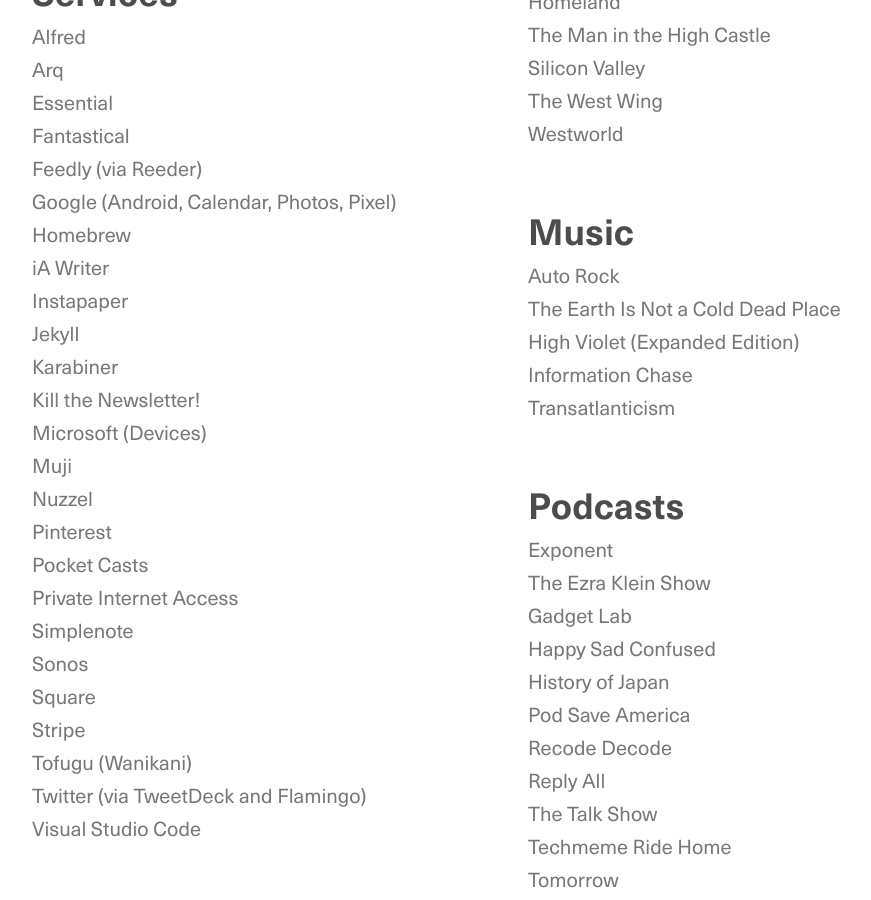
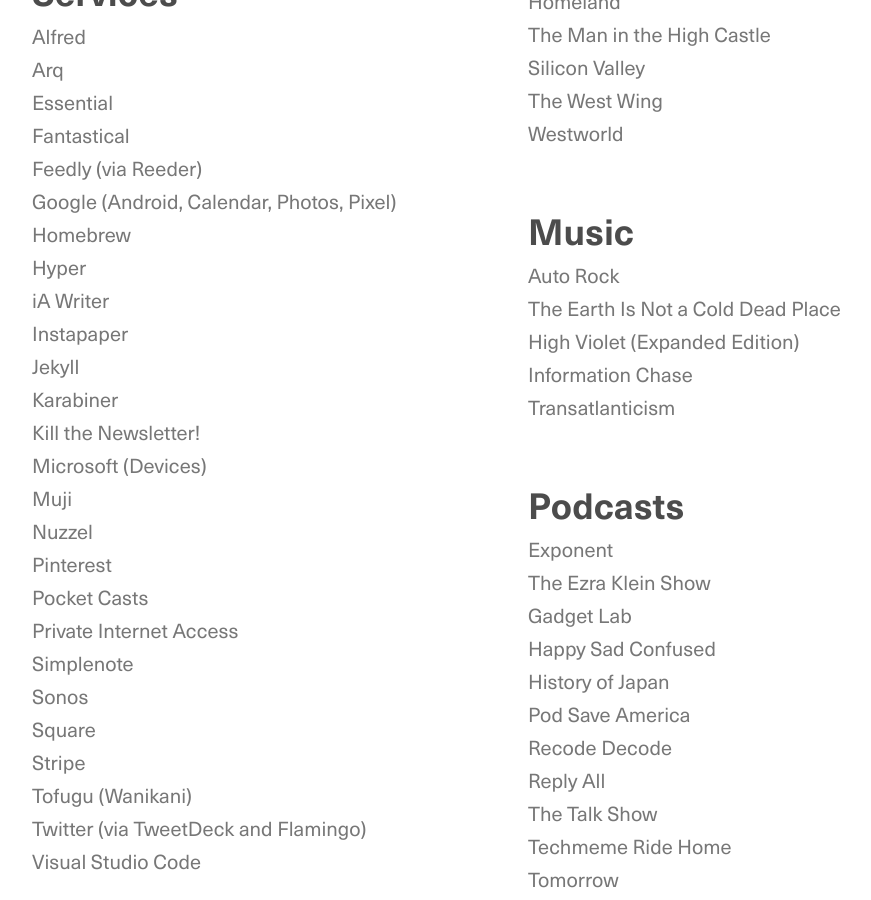
Before and after one commit to steakscience/steakscience, a Jekyll site: the page built from _pages/favorites.md, in a window 1280 px wide and 900 px high, scrolled down 1507 px. Shown: the whole window, without its empty margins (144-1015 px from the left). Built offline with Jekyll 4.4.1, drawn with Linux system fonts in a browser that asks for light colours; nearby versions of some CDN libraries; some web fonts are replaced.

Commit message:
new data

```diff
--- a/_data/favorites.yml
+++ b/_data/favorites.yml
@@ -236,6 +236,9 @@ apps:
   - text: Homebrew
     link: https://brew.sh/
 
+  - text: Hyper
+    link: https://hyper.is/
+
   - text: iA Writer
     link: https://ia.net/writer/
 
```
Also changed, not shown: 2 other files.
